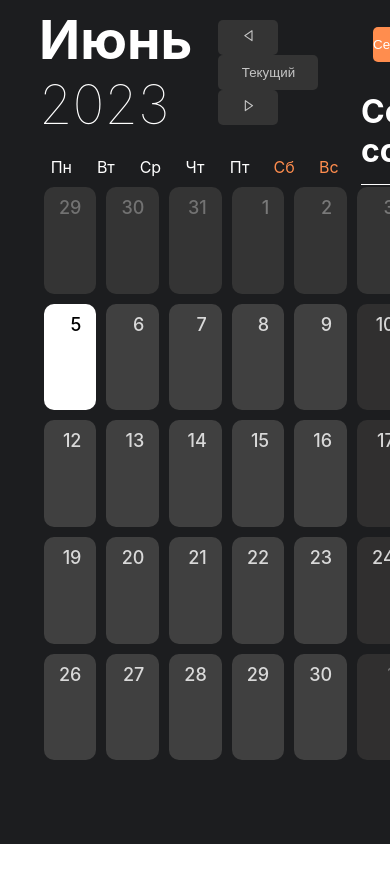
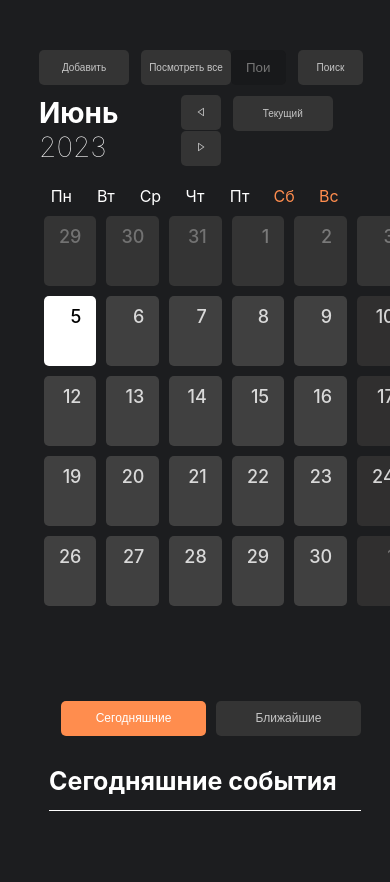
Before and after one commit to Karen0185/notes-app, a React (Create React App) app: page / in a window 390 px wide. Shown: the top 882 px of the page. Before the commit the page ends 844 px from the top, so only its background shows below. Built offline with nearby package versions, Linux system fonts and the light colour scheme.

Commit message:
add adaptive

```diff
--- a/package.json
+++ b/package.json
@@ -8,13 +8,15 @@
     "@testing-library/jest-dom": "^5.16.5",
     "@testing-library/react": "^13.4.0",
     "@testing-library/user-event": "^13.5.0",
+    "jsonfile": "^6.1.0",
     "moment": "^2.29.4",
     "react": "^18.2.0",
     "react-dom": "^18.2.0",
     "react-icons": "^4.9.0",
     "react-redux": "^8.0.7",
-    "react-scripts": "5.0.1",
+    "react-scripts": "^5.0.1",
     "redux": "^4.2.1",
+    "schema-utils": "^4.2.0",
     "web-vitals": "^2.1.4"
   },
   "scripts": {
--- a/src/App.css
+++ b/src/App.css
@@ -41,3 +41,21 @@ button {
 .flex {
   display: flex;
 }
+
+@media screen and (max-width: 1024px) {
+
+  .flex {
+    flex-direction: column;
+  }
+
+  .container {
+    align-items: baseline;
+    padding-top: 50px;
+    height: max-content;
+  }
+
+  .App {
+    overflow-y: visible;
+  }
+
+}
--- a/src/App.jsx
+++ b/src/App.jsx
@@ -1,7 +1,7 @@
 import { useSelector, useDispatch } from 'react-redux';
-import './App.css';
 import Login from './components/login';
 import AppPage from './components/AppPage';
+import './App.css';
 
 function App() {
 
--- a/src/assets/styles/AppPage.css
+++ b/src/assets/styles/AppPage.css
@@ -30,11 +30,43 @@
     height: 35px;
     background-color: #343434;
     color: #C6C6C6;
-    margin-left: 12px;
     transition: all .3s ease-out;
+    margin-left: 0 !important;
+}
+
+.top_bar button:nth-child(2) {
+    margin-left: 12px !important;
 }
 
 .top_bar button:hover {
     background-color: #272626;
     color: #fff;
 }
+
+@media screen and (max-width: 1024px) {
+    .top_bar button {
+        width: 90px;
+        font-size: 10px;
+        padding: 0 5px;
+    }
+
+    .top_bar-right {
+        justify-content: flex-end;
+    }
+
+}
+
+@media screen and (max-width: 768px) {
+    .top_bar-right > input {
+        width: 50%;
+    }
+}
+
+@media screen and (max-width: 520px) {
+    .top_bar button:nth-child(2) {
+        margin-left: 6px;
+    }
+    .container {
+        width: 90%;
+    }
+}
--- a/src/assets/styles/CalendarPage.css
+++ b/src/assets/styles/CalendarPage.css
@@ -118,6 +118,7 @@
     height: 25px;
     text-transform: capitalize;
     color: #fff !important;
+    overflow: hidden;
 }
 
 .today-events .event-item:hover {
@@ -268,3 +269,64 @@ button:hover {
     background-color: #272626;
     color: #fff;
 }
+
+@media screen and (max-width: 1170px) {
+    .calendar {
+        height: 560px;
+    }
+
+    .calendar-item {
+        height: 80px;
+    }
+}
+
+
+
+@media screen and (max-width: 1024px) {
+    .calendar {
+        height: 480px;
+    }
+
+    .calendar-item {
+        height: 70px;
+        border-radius: 5px;
+    }
+    .CalendarPage h1 {
+        font-size: 44px;
+    }
+}
+
+@media screen and (max-width: 768px) {
+    .CalendarPage h1 {
+        font-size: 32px;
+    }
+
+    .event-item {
+        display: none !important;
+    }
+    .today-events span {
+        top: 15px;
+        background-color: #fff;
+        color: #333;
+        border-radius: 50px;
+        width: 20px;
+        height: 20px;
+        display: flex;
+        justify-content: center;
+        align-items: center;
+    }
+
+    .change-month > .prev-month, .change-month > .next-month {
+        width: 40px;
+    }
+
+    .change-month button {
+        font-size: 10px;
+    }
+}
+
+@media screen and (max-width: 520px) {
+    .CalendarPage h1 {
+        font-size: 28px;
+    }
+}
--- a/src/assets/styles/RightBar.css
+++ b/src/assets/styles/RightBar.css
@@ -105,3 +105,35 @@ h1 {
 .buttons button:last-child {
     margin-left: 10px;
 }
+
+
+
+@media screen and (max-width: 1366px) {
+    .RightBar {
+        width: 25%;
+    }
+}
+
+@media screen and (max-width: 1170px) {
+    .RightBar {
+        width: 30%;
+    }
+
+    .buttons {
+        margin-top: 10px;
+    }
+
+    .buttons button {
+        font-size: 12px;
+    }
+
+    h1 {
+        font-size: 25px;
+    }
+}
+
+@media screen and (max-width: 1024px) {
+    .RightBar {
+        width: 100%;
+    }
+}
--- a/src/components/AppPage.jsx
+++ b/src/components/AppPage.jsx
@@ -14,7 +14,6 @@ const AppPage = () => {
         <div className="AppPage">
             <div className="top_bar">
                 <div className="top_bar-left">
-                    <div className="user_name">Karen0198</div>
                     <button className='add_note' onClick={() => {
                         document.querySelector('.AddEvent').classList.remove('close')
                     }}>Добавить</button>
@@ -27,7 +26,7 @@ const AppPage = () => {
                 </div>
                 <div className="top_bar-right">
                     <input type="text" placeholder="Поиск" className="search-notes" />
-                    <button>Выйти</button>
+                    <button>Поиск</button>
                 </div>
             </div>
             <div className="flex">
--- a/src/components/CalendarPage.jsx
+++ b/src/components/CalendarPage.jsx
@@ -11,6 +11,11 @@ const CalendarPage = ({ setThisDay, thisDay, currentEvent, setCurrentEvent }) =>
   const [today, setToday] = useState(moment());
   const [toDayEvents, setToDayEvents] = useState([]);
   const [selectedDate, setSelectedDate] = useState();
+  const [isTableSize, setIsTableSize] = useState(false)
+
+   useEffect(() => {
+    setIsTableSize(!isTableSize)
+   }, [])
 
   const isWeekend = true;
   const months = [
@@ -155,7 +160,10 @@ const CalendarPage = ({ setThisDay, thisDay, currentEvent, setCurrentEvent }) =>
                       {event.header.length > 7 ? event.header.slice(0, 7) : event.header}
                     </p>
                   ))}
-                  {toDayEvents[idx].length > 2 && <span>+{toDayEvents[idx].length - 2}</span>}
+
+                  {
+                    isTableSize ? toDayEvents[idx].length > 0 && <span>{toDayEvents[idx].length}</span> : toDayEvents[idx].length > 2 && <span>+{toDayEvents[idx].length - 2}</span>
+                  }
                 </div>
               )}
               <div className='popup'
```
Also changed, not shown: 1 other file (tests, documents, lock files or other folders).
